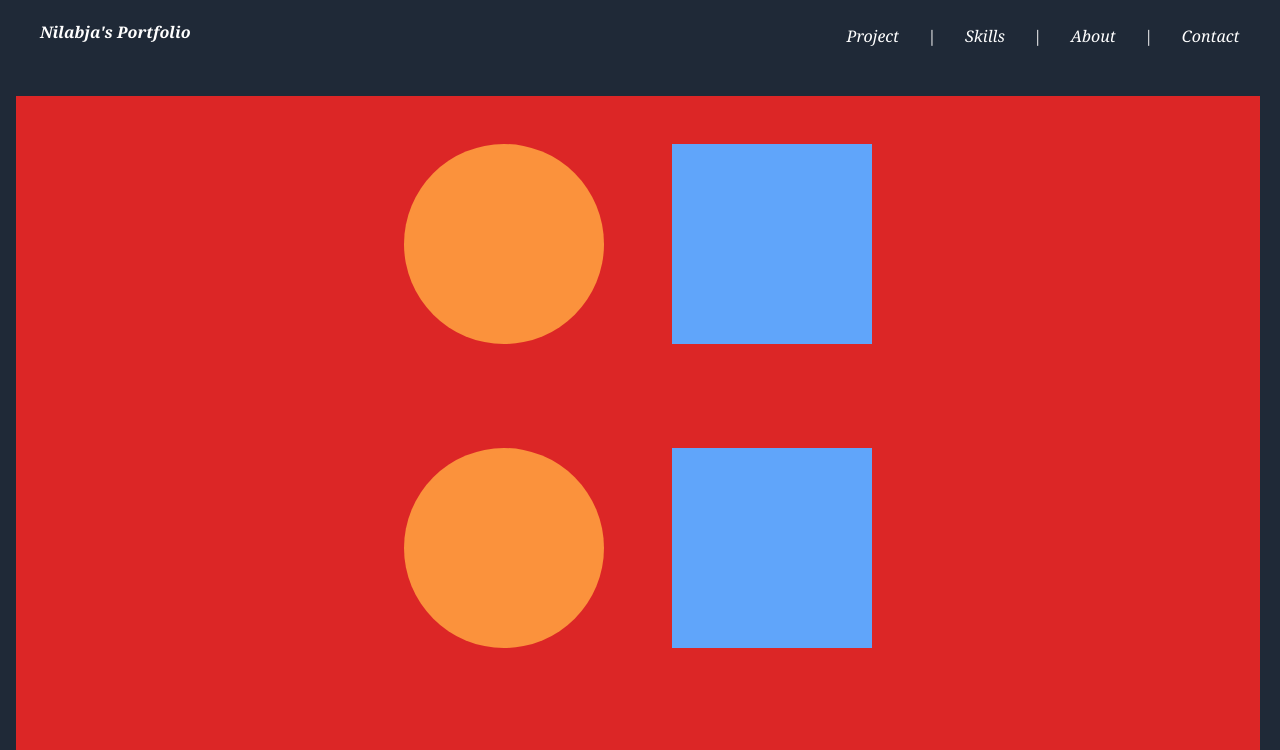
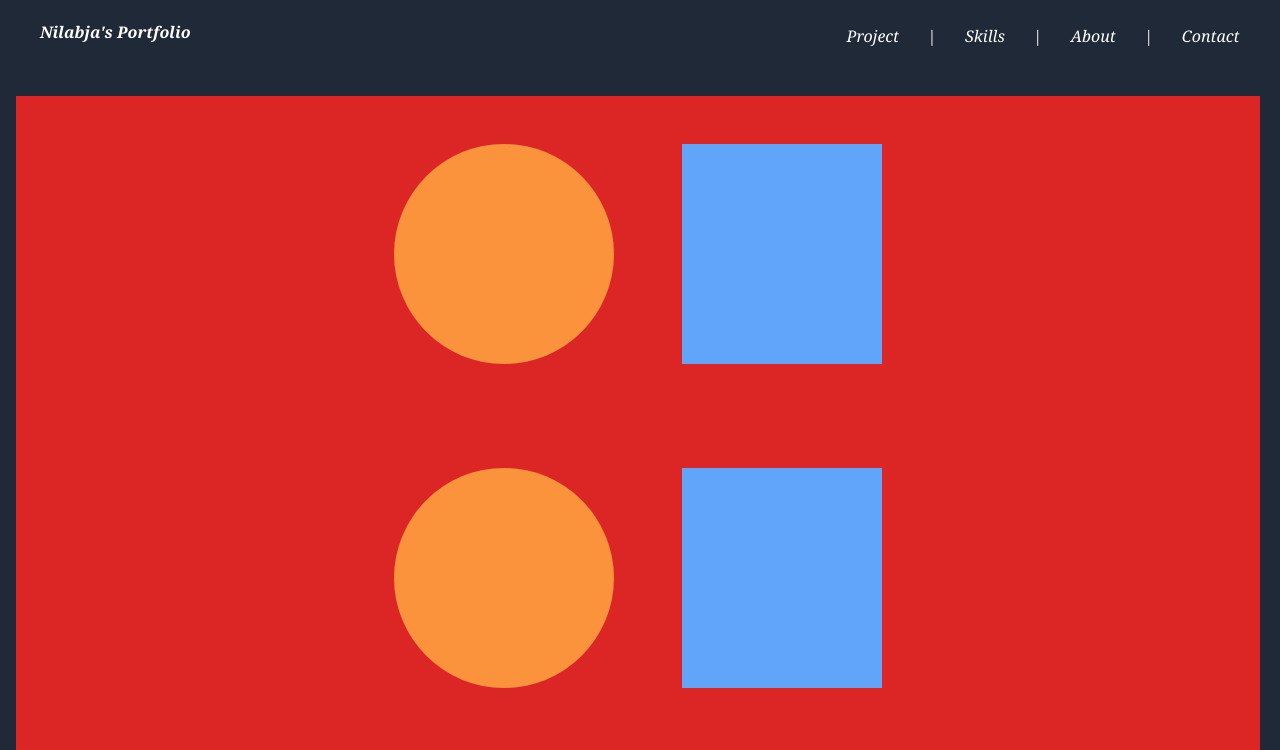
Before and after one commit to imNilabja/Nilabja-s-Portfolio_V2, a Next.js app: page /Skill in a window 1280 px wide. Shown: the top 750 px of the page. Built offline with nearby package versions, Linux system fonts and the light colour scheme.

Commit message:
size change

```diff
--- a/Components/SkillCircle.js
+++ b/Components/SkillCircle.js
@@ -8,7 +8,7 @@ const SkillCircle = () => {
       <div className='flex justify-center flex-col sm:flex-row mr-auto ml-auto'>
 
 
-      <div className='bg-orange-400 m-7 min-h-[200px] min-w-[200px] relative rounded-[200px] overflow-hidden mr-10'>
+      <div className='bg-orange-400 m-7 h-[220px] w-[220px] relative rounded-[200px] overflow-hidden mr-10'>
         <div className='m-auto min-h-[20px] min-w-[100px] p-3 '>
 
         </div>
```
